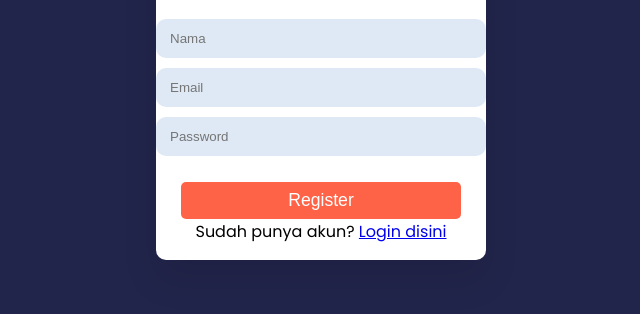
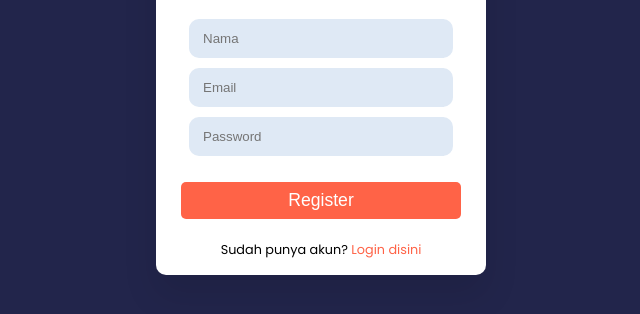
Before and after one commit to putramkti/projek-akhir-prak-tcc, a plain HTML site: page register.html in a window 1280 px wide. Shown: the part 154-468 px from the top of the page, without its empty margins (319-959 px from the left). Drawn offline with nearby package versions, Linux system fonts and the light colour scheme.

Commit message:
perbaikan

```diff
--- a/register.html
+++ b/register.html
@@ -10,13 +10,13 @@
 <body>
   <div class="wrapper">
     <h1>Registrasi</h1>
-    <form>
+    <form class="container-form">
       <input type="text" placeholder="Nama" id="nama">
       <input type="text" placeholder="Email" id="email">
       <input type="password" placeholder="Password" id="password">
     </form>
     <button id="btnRegister" class="btncuy">Register</button>
-    <div class="already-member">
+    <div class="not-member">
       Sudah punya akun? <a href="login.html">Login disini</a>
     </div>
   </div>
--- a/style.css
+++ b/style.css
@@ -902,4 +902,9 @@ a:hover{
   margin: 0 auto;
 }
 
+.container-form{
+  width: 80%;
+  margin: 0 auto;
+}
+
 /* POPUP */
```
Also changed, not shown: login.html (+1 -1 lines).
